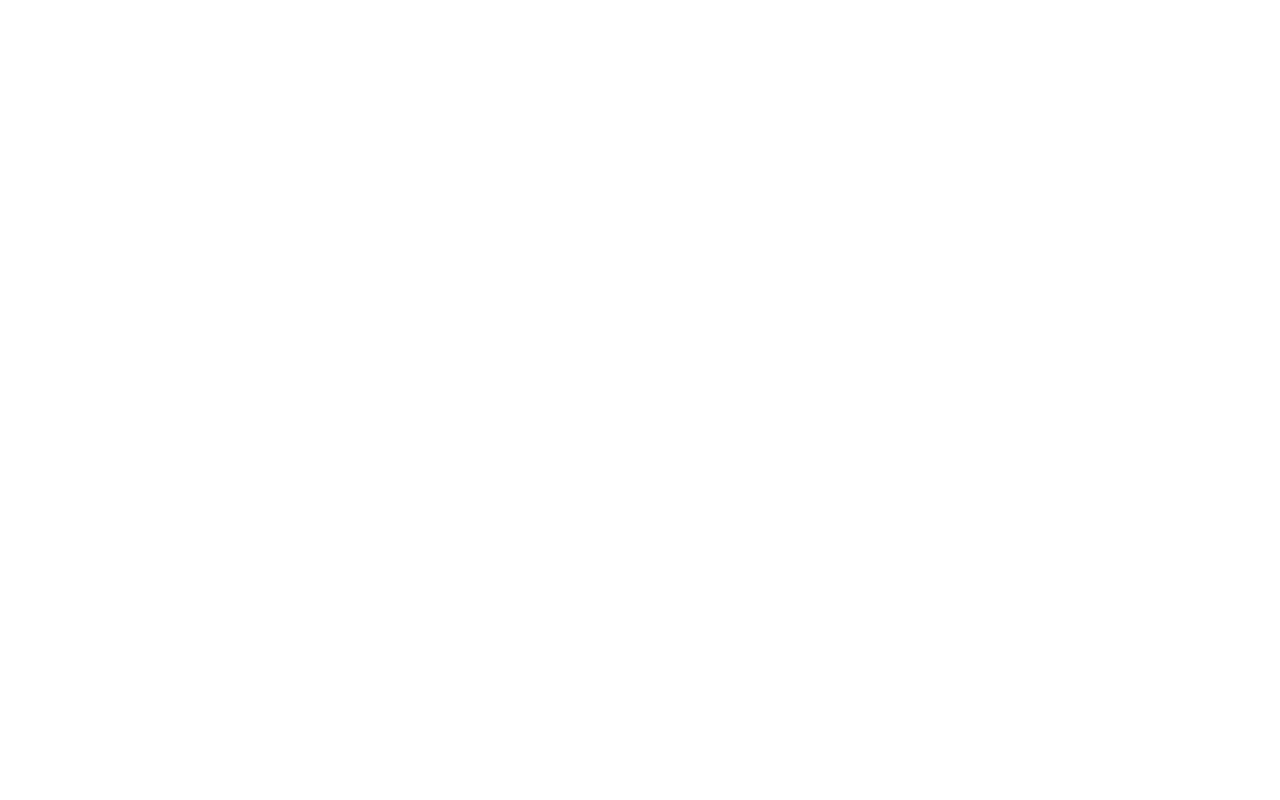
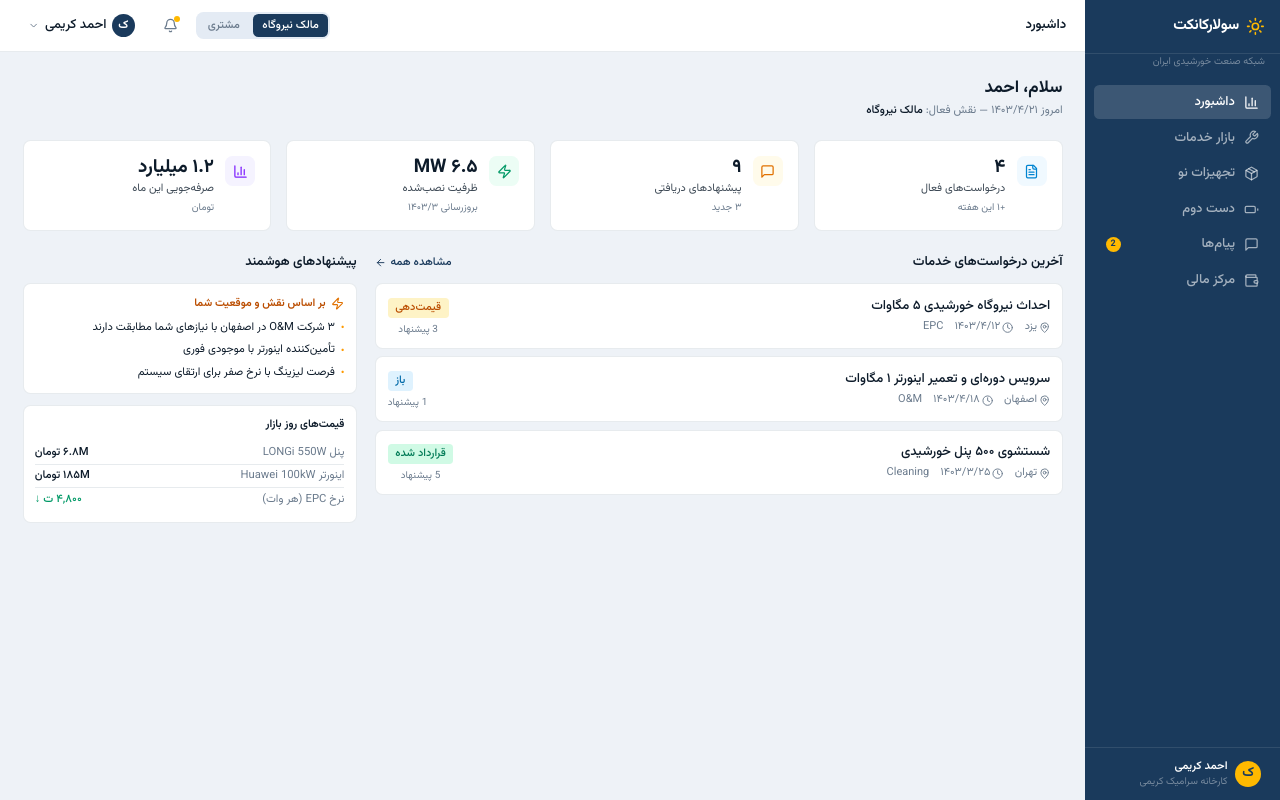
Before and after one commit to h3x02/solarConnect, a plain HTML site: page index.html in a window 1280 px wide. Drawn offline with Linux system fonts and the light colour scheme; the site is published under a folder, as on GitHub Pages, so addresses that start at the root find nothing.

Commit message:
fix asset paths

```diff
--- a/index.html
+++ b/index.html
@@ -8,8 +8,8 @@
       <meta name="description" content="Connects users with solar energy solutions, enabling homeowners and businesses to explore, compare, and manage solar installations effortlessly." />
       <meta name="robots" content="noindex, nofollow" />
       <style>html, body { height: 100%; margin: 0; } #root { height: 100%; }</style>
-      <script type="module" crossorigin src="/assets/index-Hvy6MVPy.js"></script>
-      <link rel="stylesheet" crossorigin href="/assets/index-BmerfduO.css">
+      <script type="module" crossorigin src="assets/index-Hvy6MVPy.js"></script>
+      <link rel="stylesheet" crossorigin href="assets/index-BmerfduO.css">
     </head>
     <body>
       <div id="root"></div>
```
